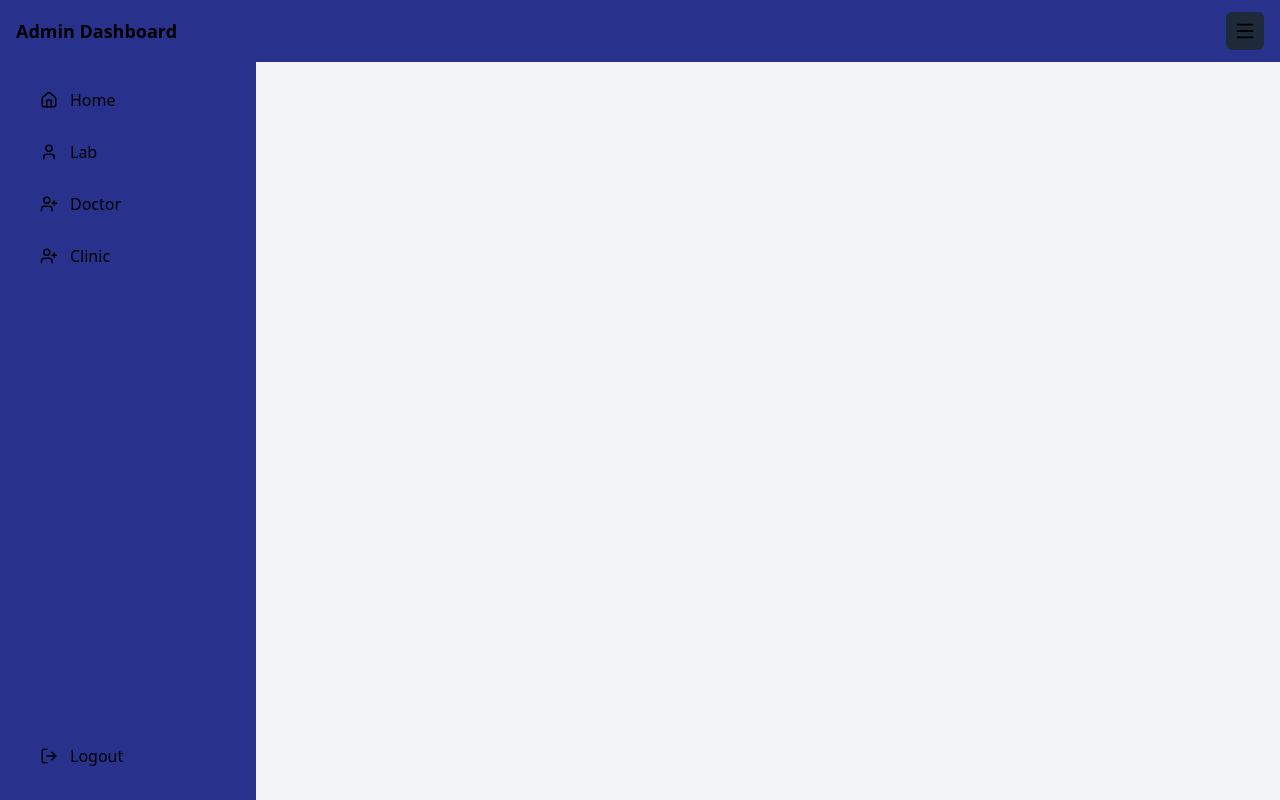
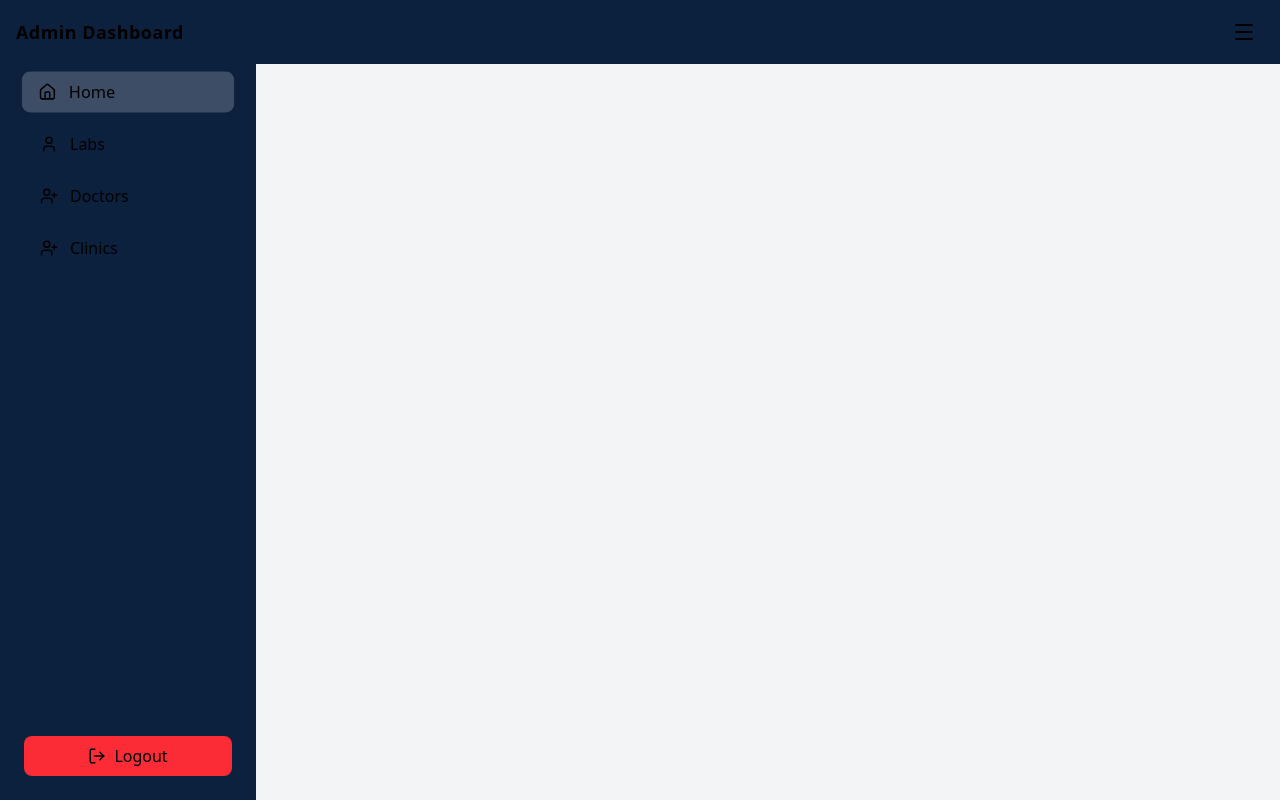
Before and after one commit to Sujal-Raj/DoctorZ, a React (Vite) app in the folder DoctorZ/frontend/: page /adminDashboard in a window 1280 px wide. Built offline with nearby package versions, Linux system fonts and the light colour scheme; no server answers.

Commit message:
admin sidebar

```diff
--- a/DoctorZ/frontend/src/components/AdminSidebar.tsx
+++ b/DoctorZ/frontend/src/components/AdminSidebar.tsx
@@ -13,103 +13,93 @@ const AdminSidebar = () => {
   };
 
   const handleNavClick = () => {
-    // Close sidebar on mobile after clicking a link
     if (window.innerWidth < 1024) setIsOpen(false);
   };
 
+  const menuItems = [
+    { name: "Home", path: "/", icon: <Home size={18} /> },
+    { name: "Labs", path: "admin-lab", icon: <User size={18} /> },
+    { name: "Doctors", path: "admin-doctor", icon: <UserPlus size={18} /> },
+    { name: "Clinics", path: "admin-clinic", icon: <UserPlus size={18} /> },
+  ];
+
   return (
     <>
-      {/* Mobile Top Header */}
-      <div className="lg:hidden fixed top-0 left-0 right-0 bg-[#28328C] text-white flex items-center justify-between px-4 py-3 shadow-md z-50">
-        <h2 className="text-lg font-semibold">Admin Dashboard</h2>
+      {/* ---------- MOBILE TOP BAR ---------- */}
+      <div className="lg:hidden fixed top-0 left-0 right-0 bg-[#0c213e] text-white
+        flex items-center justify-between px-4 py-3 z-50 shadow-lg">
+        <h1 className="text-lg font-semibold tracking-wide">Admin Dashboard</h1>
+
         <button
-          className="p-2 rounded-md bg-gray-800 hover:bg-gray-700 transition"
           onClick={() => setIsOpen(!isOpen)}
+          className="p-2 rounded hover:bg-[#0a1a32] active:scale-95 transition"
         >
-          {isOpen ? <X size={22} /> : <Menu size={22} />}
+          {isOpen ? <X size={24} /> : <Menu size={24} />}
         </button>
       </div>
 
-      {/* Sidebar */}
+      {/* ---------- SIDEBAR ---------- */}
       <aside
-        className={`fixed top-0 left-0 h-full w-64 bg-[#28328C] text-gray-200 flex flex-col justify-between shadow-lg transform transition-transform duration-300 z-40
-        ${isOpen ? "translate-x-0" : "-translate-x-full"} lg:translate-x-0`}
+        className={`fixed top-0 left-0 h-full w-64 bg-[#0c213e] text-white
+          flex flex-col justify-between shadow-xl transform
+          transition-transform duration-300 z-40
+          ${isOpen ? "translate-x-0" : "-translate-x-full"} lg:translate-x-0`}
       >
-        {/* Sidebar content */}
-        <div className="px-6 py-8 mt-12 lg:mt-0">
-          <h2 className="hidden lg:block text-2xl font-bold mb-8 text-white text-center">
-            Admin Dashboard
-          </h2>
+        {/* Sidebar Content */}
+        <div className="flex-1 flex flex-col px-6 py-6 mt-12 lg:mt-0 overflow-y-auto">
 
-          <nav className="flex flex-col space-y-3">
-            <Link
-              to="/"
-              onClick={handleNavClick}
-              className={`flex items-center gap-3 px-4 py-2 rounded-lg transition ${
-                location.pathname === "/"
-                  ? "bg-white text-black"
-                  : "hover:bg-white hover:text-black"
-              }`}
-            >
-              <Home size={18} /> Home
-            </Link>
+          {/* Desktop Title */}
+          <div className="hidden lg:flex items-center justify-center mb-10">
+            <h2 className="text-2xl font-bold">Admin Dashboard</h2>
+          </div>
 
-            <Link
-              to="admin-lab"
-              onClick={handleNavClick}
-              className={`flex items-center gap-3 px-4 py-2 rounded-lg transition ${
-                location.pathname.includes("admin-lab")
-                  ? "bg-white text-black"
-                  : "hover:bg-white hover:text-black"
-              }`}
-            >
-              <User size={18} /> Lab
-            </Link>
+          {/* ---------- MENU ---------- */}
+          <nav className="space-y-3">
+            {menuItems.map((item) => {
+              const isActive = location.pathname.includes(item.path);
 
-            <Link
-              to="admin-doctor"
-              onClick={handleNavClick}
-              className={`flex items-center gap-3 px-4 py-2 rounded-lg transition ${
-                location.pathname.includes("admin-doctor")
-                  ? "bg-gray-700 text-white"
-                  : "hover:bg-gray-700"
-              }`}
-            >
-              <UserPlus size={18} /> Doctor
-            </Link>
-
-            <Link
-              to="admin-clinic"
-              onClick={handleNavClick}
-              className={`flex items-center gap-3 px-4 py-2 rounded-lg transition ${
-                location.pathname.includes("admin-clinic")
-                  ? "bg-gray-700 text-white"
-                  : "hover:bg-gray-700"
-              }`}
-            >
-              <UserPlus size={18} /> Clinic
-            </Link>
+              return (
+                <Link
+                  key={item.path}
+                  to={item.path}
+                  onClick={handleNavClick}
+                  className={`flex items-center gap-3 px-4 py-2 rounded-lg transition-all
+                    ${
+                      isActive
+                        ? "bg-white/20 shadow-md text-white scale-[1.02]"
+                        : "hover:bg-white/10 text-gray-300"
+                    }
+                  `}
+                >
+                  {item.icon}
+                  <span className="font-medium">{item.name}</span>
+                </Link>
+              );
+            })}
           </nav>
         </div>
 
-        {/* Bottom Logout Button */}
-        <div className="px-6 py-6 border-t border-gray-700">
+        {/* ---------- LOGOUT BUTTON ---------- */}
+        <div className="p-6 border-t border-[#0a1a32] bg-[#0c213e]">
           <button
             onClick={() => {
               handleLogout();
               handleNavClick();
             }}
-            className="w-full flex items-center gap-3 px-4 py-2 rounded-lg hover:bg-gray-700 transition text-red-500"
+            className="flex items-center gap-2 px-4 py-2 rounded-lg
+              bg-red-500 hover:bg-red-600 active:scale-95 transition
+              text-white w-full justify-center font-medium shadow-md"
           >
-            <LogOut size={18} /> Logout
+            <LogOut size={18} />
+            Logout
           </button>
         </div>
       </aside>
 
-      {/* Overlay when sidebar open (mobile only) */}
+      {/* ---------- MOBILE OVERLAY ---------- */}
       {isOpen && (
         <div
-          className="fixed inset-0 bg-black/50 z-30 lg:hidden"
+          className="fixed inset-0 bg-black/40 z-30 lg:hidden"
           onClick={() => setIsOpen(false)}
         ></div>
       )}
```
